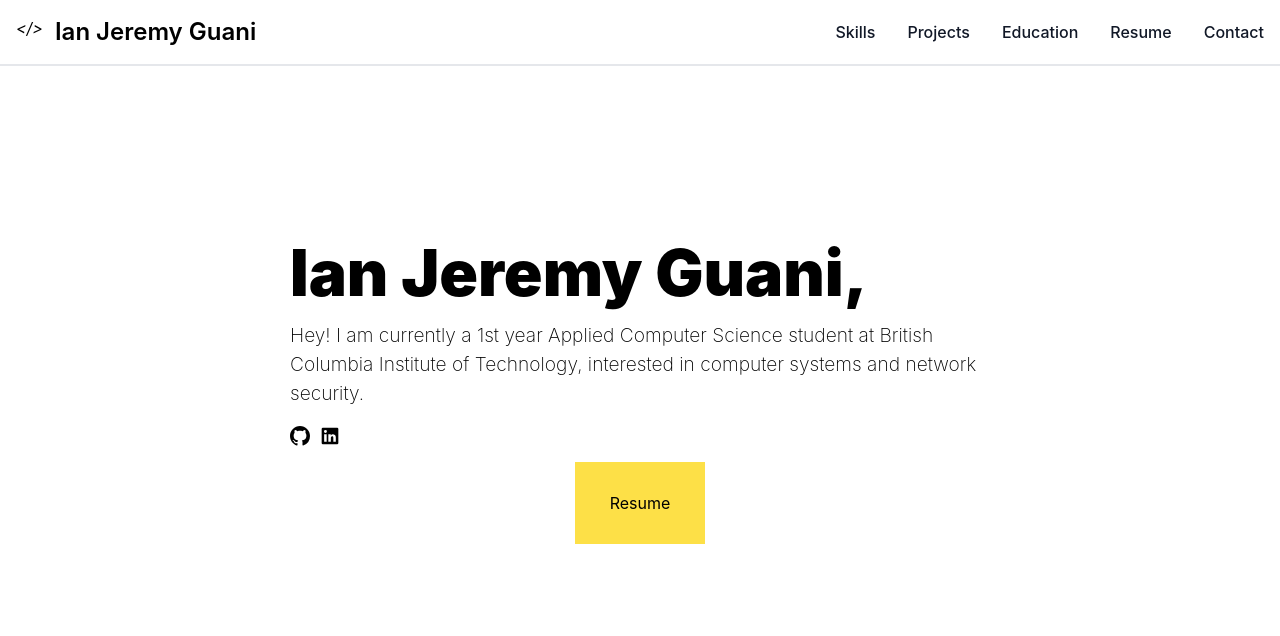
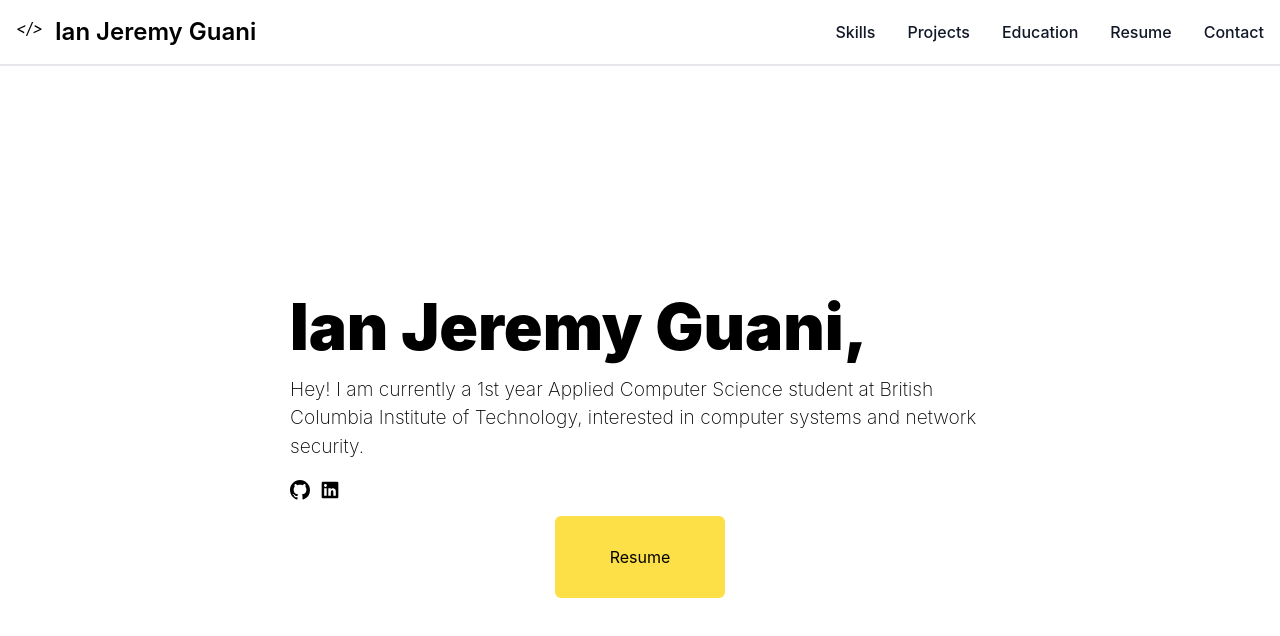
Before and after one commit to inaguu/ianjguani, a React (Create React App) app: page / in a window 1280 px wide. Shown: the top 636 px of the page. Built offline with nearby package versions, Linux system fonts and the light colour scheme.

Commit message:
feat: home page done

```diff
--- a/src/pages/HomePage.jsx
+++ b/src/pages/HomePage.jsx
@@ -1,6 +1,13 @@
 import '../css/HomePage.css';
+import { useNavigate } from 'react-router-dom';
 
 function HomePage() {
+    const navigate = useNavigate()
+
+    const goToResume = () => {
+        navigate('/resume')
+    }
+
     return (
         <div id='content' className='flex flex-col h-[93%] justify-center items-center'>
             <div className='w-[700px] h-[237px]'>
@@ -21,8 +28,8 @@ function HomePage() {
                     </a>
                 </div>
             </div>
-            <div className='flex justify-center items-start w-[338px] h-[189px]'>
-                <button className='w-[130px] h-[82px] bg-yellow-300 text-black'>Resume</button>
+            <div className='flex justify-center items-start'>
+                <button className='w-[170px] h-[82px] bg-yellow-300 text-black rounded-md' onClick={goToResume}>Resume</button>
             </div>
         </div>
 
```
